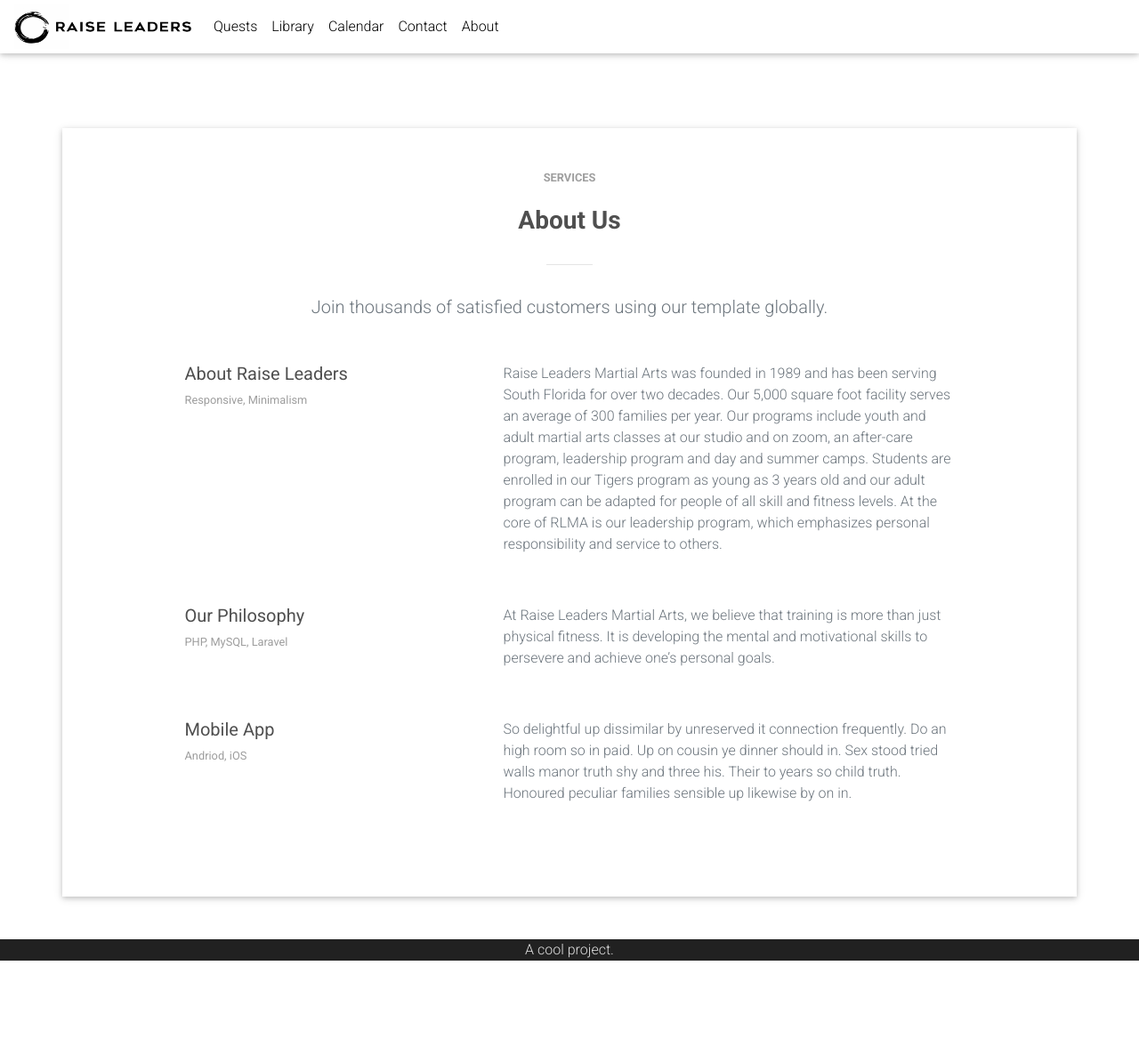
After one commit to nanthony007/RaiseLeaders, a Django app: page /about/ in a window 1280 px wide. The commit adds this page. Shown: the whole page at 89% size. Run offline with Django 3.2, Linux system fonts and the light colour scheme; some libraries are stand-ins or nearby versions.

Commit message:
Create about page.

```diff
--- /dev/null
+++ b/main_site/templates/main_site/about.html
@@ -0,0 +1,56 @@
+{% extends 'main_site/header.html' %}
+
+{% block content %}
+
+<div class="container z-depth-1 my-5 p-5">
+
+  <!-- Section -->
+  <section>
+
+    <h6 class="font-weight-bold text-center grey-text text-uppercase small mb-4">Services</h6>
+    <h3 class="font-weight-bold text-center dark-grey-text pb-2">About Us</h3>
+    <hr class="w-header my-4">
+    <p class="lead text-center text-muted pt-2 mb-5">Join thousands of satisfied customers using our template
+      globally.</p>
+
+    <div class="row d-flex justify-content-center">
+
+      <div class="col-md-6 col-xl-4">
+        <h5 class="font-weight-normal"><a class="dark-grey-text" href="#">About Raise Leaders</a></h5>
+        <p class="small grey-text">Responsive, Minimalism</p>
+      </div>
+
+      <div class="col-md-6">
+        <p class="text-muted mb-5 pb-2">Raise Leaders Martial Arts was founded in 1989 and has been serving South Florida for over two decades. Our 5,000 square foot facility serves an average of 300 families per year. Our programs include youth and adult martial arts classes at our studio and on zoom, an after-care program, leadership program and day and summer camps. Students are enrolled in our Tigers program as young as 3 years old and our adult program can be adapted for people of all skill and fitness levels. At the core of RLMA is our leadership program, which emphasizes personal responsibility and service to others.</p>
+      </div>
+
+
+      <div class="col-md-6 col-xl-4">
+        <h5 class="font-weight-normal"><a class="dark-grey-text" href="#">Our Philosophy</a></h5>
+        <p class="small grey-text">PHP, MySQL, Laravel</p>
+      </div>
+
+      <div class="col-md-6">
+        <p class="text-muted mb-5 pb-2">At Raise Leaders Martial Arts, we believe that training is more than just physical fitness. It is developing the mental and motivational skills to persevere and achieve one’s personal goals. </p>
+      </div>
+
+
+      <div class="col-md-6 col-xl-4">
+        <h5 class="font-weight-normal"><a class="dark-grey-text" href="#">Mobile App</a></h5>
+        <p class="small grey-text">Andriod, iOS</p>
+      </div>
+
+      <div class="col-md-6">
+        <p class="text-muted mb-5 pb-2">So delightful up dissimilar by unreserved it connection frequently. Do an high room so in paid. Up on
+          cousin ye dinner should in. Sex stood tried walls manor truth shy and three his. Their to years so child
+          truth. Honoured peculiar families sensible up likewise by on in.</p>
+      </div>
+
+    </div>
+
+  </section>
+  <!-- Section -->
+
+</div>
+
+{% endblock %}
--- a/main_site/templates/main_site/header.html
+++ b/main_site/templates/main_site/header.html
@@ -46,6 +46,9 @@
 				<li class="nav-item">
 					<a class="nav-link" href="/contact">Contact</a>
 				</li>
+				<li class="nav-item">
+					<a class="nav-link" href="/about">About</a>
+				</li>
 			</ul>
 			<ul class="navbar-nav ml-auto">
 				{% if user.is_authenticated %}
--- a/main_site/urls.py
+++ b/main_site/urls.py
@@ -13,4 +13,5 @@ urlpatterns = [
     path('library/workouts/', views.workouts, name='workouts'),
     path('library/acrobatics/', views.acrobatics, name='acrobatics'),
     path('library/extras/', views.extras, name='extras'),
+    path('about/', views.about, name='about'),
 ]
--- a/main_site/views.py
+++ b/main_site/views.py
@@ -45,3 +45,6 @@ def acrobatics(request):
 
 def extras(request):
     return render(request, 'main_site/extras.html')
+
+def about(request):
+    return render(request, 'main_site/about.html')
```
Also changed, not shown: 4 other files.
